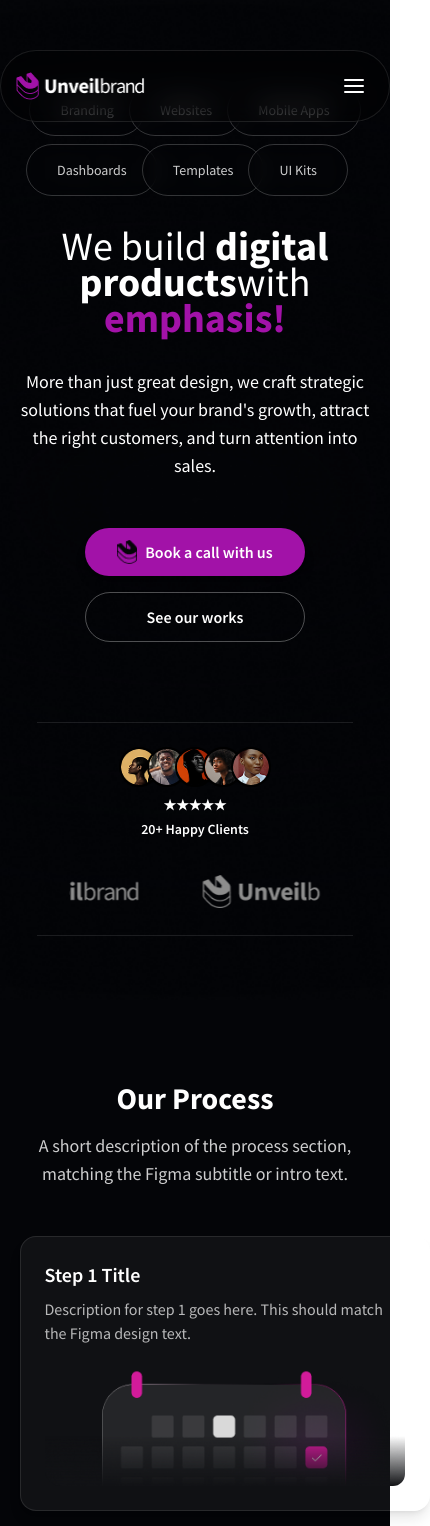
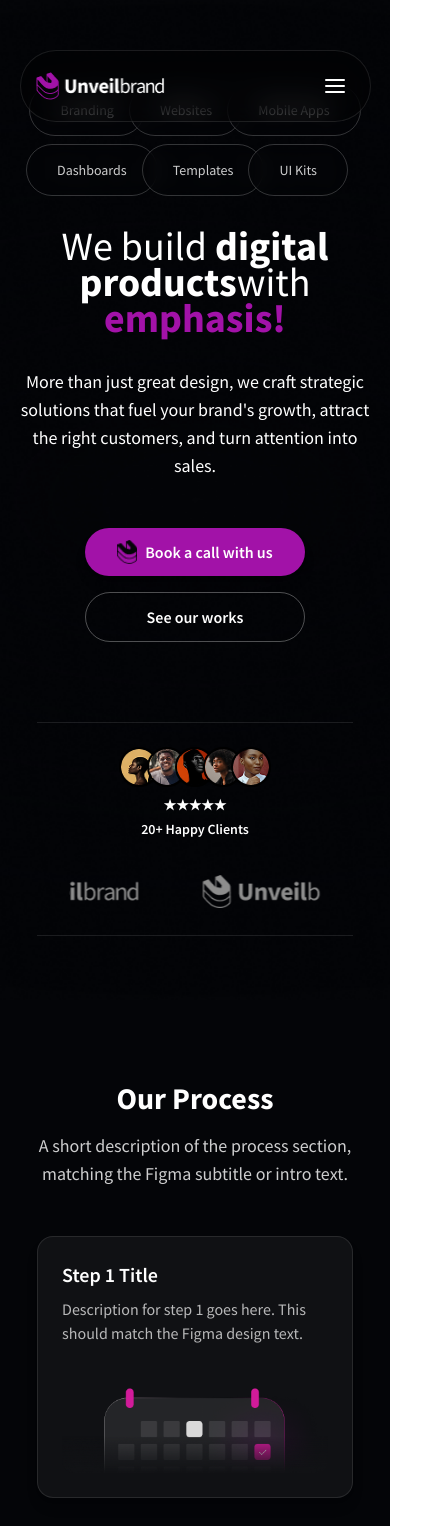
Before and after one commit to HenryEmmanuel06/unveilbrand, a Next.js app: page / in a window 390 px wide. Shown: the top 1526 px of the page, 430 px wide, since content can reach past the window. Built offline with nearby package versions, Linux system fonts and the light colour scheme.

Commit message:
making it responsive

```diff
--- a/src/components/HeroSection.tsx
+++ b/src/components/HeroSection.tsx
@@ -19,19 +19,9 @@ const HeroSection = () => {
         priority
       />
       {/* Main container */}
-      <motion.div
-        initial={{ opacity: 0, y: 40 }}
-        animate={{ opacity: 1, y: 0 }}
-        transition={{ duration: 0.8, ease: 'easeOut' }}
-        className="relative z-10 mx-auto w-[90%] max-w-[1330px] flex flex-col items-center text-center gap-8"
-      >
+      <div className="relative z-10 mx-auto w-[90%] max-w-[1330px] flex flex-col items-center text-center gap-8">
         {/* Navbar */}
-        <motion.nav
-          initial={{ opacity: 0, y: -50 }}
-          animate={{ opacity: 1, y: 0 }}
-          transition={{ duration: 0.8, ease: 'easeOut' }}
-          className="fixed top-[50px] left-0 right-0 z-50 w-full lg:w-[945px] mx-auto flex justify-between items-center py-[15px] px-[15px] border border-white/10 rounded-full bg-black/30 backdrop-blur-[15px]"
-        >
+        <nav className="fixed top-[50px] left-0 right-0 z-50 w-[90%] mx-auto flex justify-between items-center py-[15px] px-[15px] border border-white/10 rounded-full bg-black/30 backdrop-blur-[15px]">
           <Link href="/">
             <Image
               src="/images/unveilbrand logo.png"
@@ -74,7 +64,7 @@ const HeroSection = () => {
               <path d="M3 18H21" stroke="white" strokeWidth="2" strokeLinecap="round" strokeLinejoin="round"/>
             </svg>
           </button>
-        </motion.nav>
+        </nav>
         {/* Mobile Menu Overlay */}
         <div className={`fixed inset-0 bg-black/95 z-50 transition-all duration-300 lg:hidden ${isMobileMenuOpen ? 'opacity-100 pointer-events-auto' : 'opacity-0 pointer-events-none'}`}>
           <div className="flex flex-col items-center justify-center h-full relative">
@@ -235,7 +225,7 @@ const HeroSection = () => {
             .client-info-text span.ml-2 { margin-left: 0 !important; margin-top: 0.25rem !important; }
           }
         `}</style>
-      </motion.div>
+      </div>
     </section>
   );
 };
--- a/src/components/ProcessSection.tsx
+++ b/src/components/ProcessSection.tsx
@@ -26,13 +26,11 @@ const ProcessSection = () => {
         <h2 className="text-white text-3xl md:text-5xl font-bold mb-4">Our Process</h2>
         <p className="text-white/80 text-lg max-w-2xl mb-12">A short description of the process section, matching the Figma subtitle or intro text.</p>
         {/* Steps */}
-        <div className="flex flex-col md:flex-row gap-4 md:gap-8 w-full justify-center items-stretch">
+        <div className="flex flex-col md:flex-row gap-12 md:gap-8 w-full justify-center items-stretch">
           {processSteps.map((step, idx) => (
-            <div key={idx} className="flex-1 flex flex-col bg-white/5 rounded-2xl shadow-lg border border-white/10 w-[410px] h-[300px] mx-auto p-6">
-              <div className="flex flex-col flex-grow">
-                <h3 className="text-white text-xl font-semibold mb-2 text-left">{step.title}</h3>
-                <p className="text-white/70 text-base text-left">{step.desc}</p>
-              </div>
+            <div key={idx} className="w-[90%] md:w-auto flex-1 flex flex-col bg-white/5 rounded-2xl p-6 md:p-8 shadow-lg border border-white/10 max-w-[350px] mx-auto">
+              <h3 className="text-white text-xl font-semibold mb-2 text-left">{step.title}</h3>
+              <p className="text-white/70 text-base mb-6 text-left">{step.desc}</p>
               <div className="w-full flex justify-center">
                 <Image src={step.img} alt={step.title} width={320} height={180} className="rounded-xl object-cover w-full h-auto" />
               </div>
```
